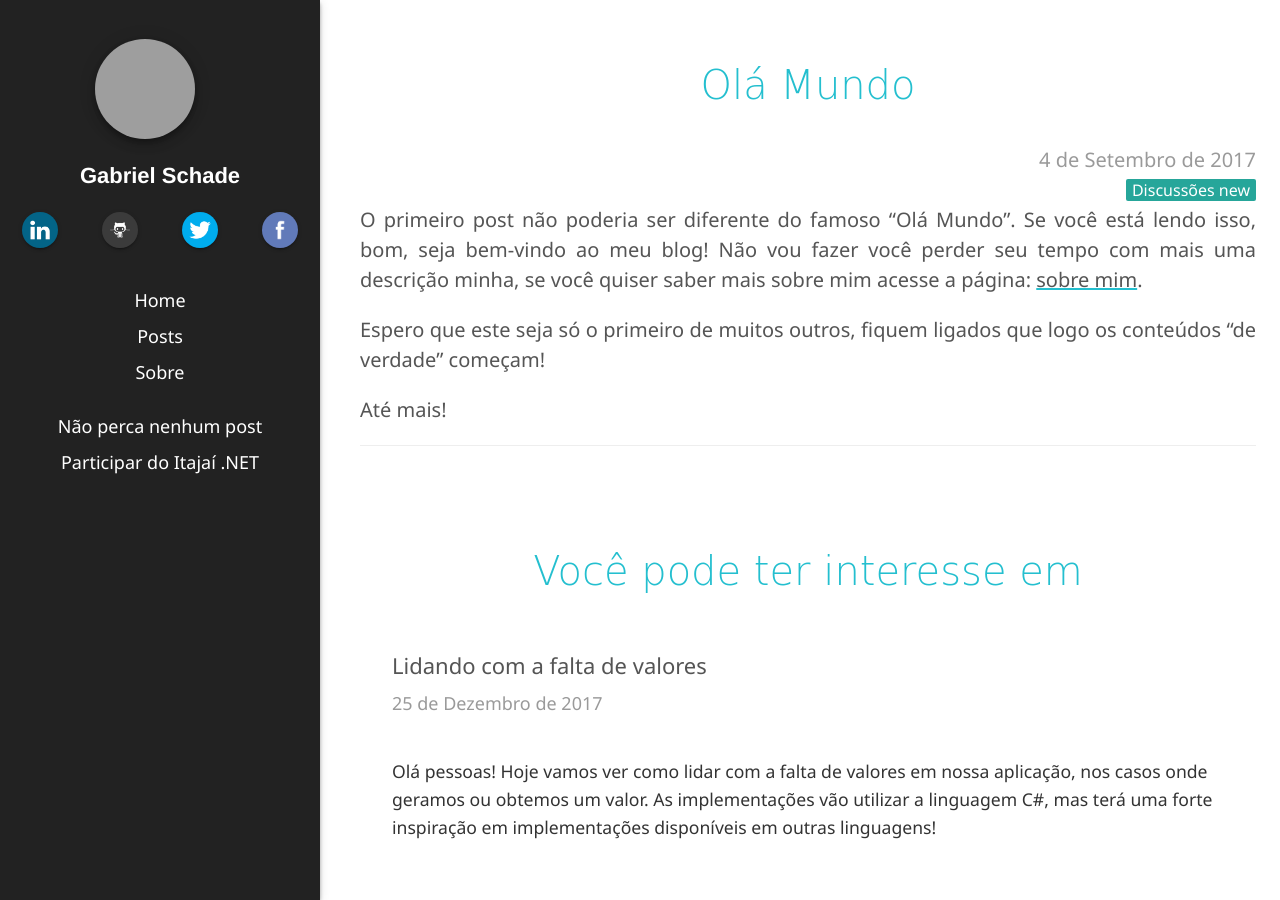
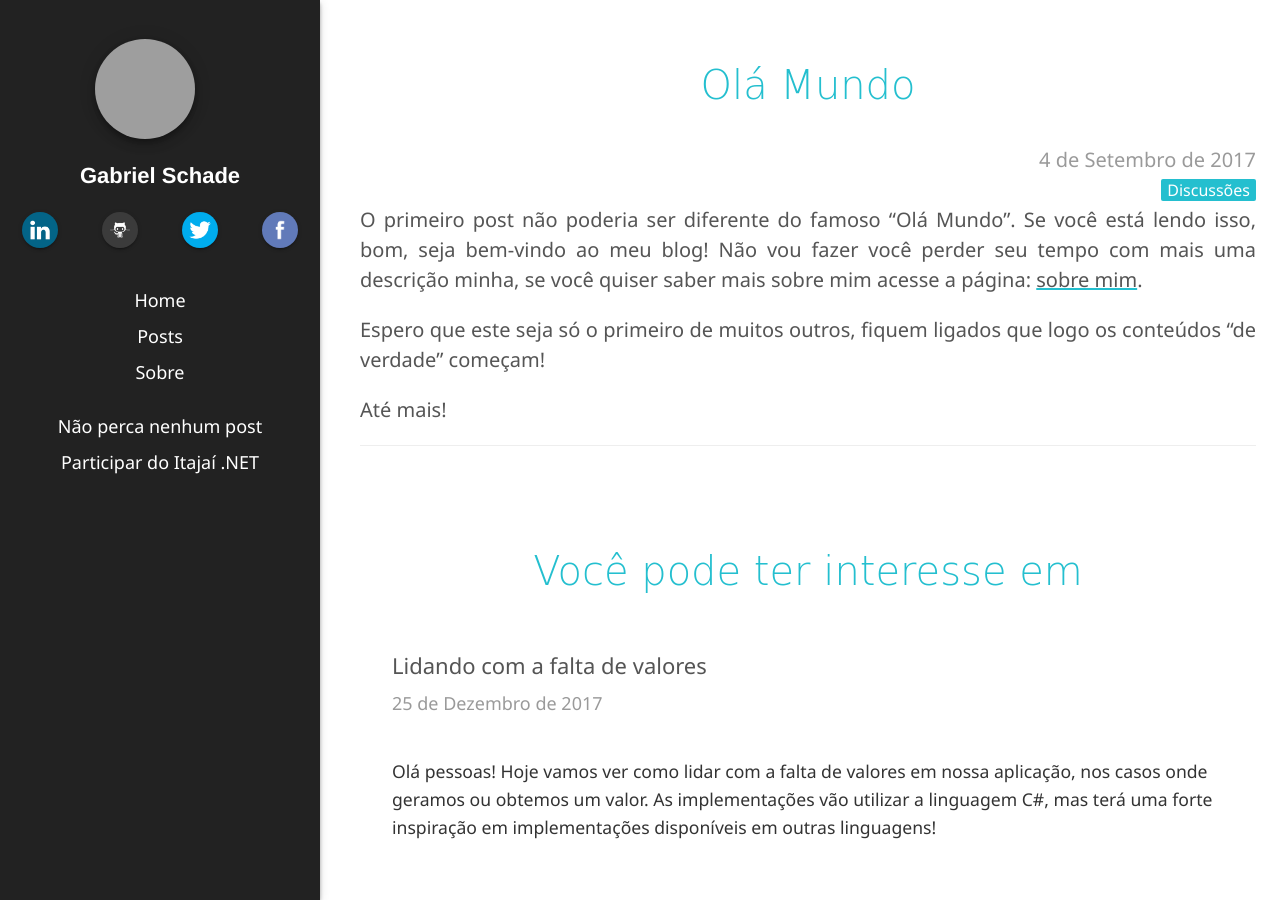
Before and after one commit to gabrielschade/gabrielschade.github.io, a Jekyll site: the page built from _posts/2017-09-04-hello-world.markdown, in a window 1280 px wide and 900 px high. Built offline with Jekyll 4.4.1, drawn with Linux system fonts in a browser that asks for light colours; nearby versions of some CDN libraries; comment, search, counter and statistics services are not loaded; grey boxes are pictures that could not be loaded.

Commit message:
correções da badge

```diff
--- a/_includes/post-tags-images.html
+++ b/_includes/post-tags-images.html
@@ -16,6 +16,11 @@
 {% endfor %}
 
 {% for tag in tags %}
+	{% assign link = tag | replace: "#", "sharp" %}
 	<a href="/posts-categoria/{{link | downcase | replace: "ê", "e" | replace: "õ","o"}}"
-		class="collection-item"><span class="new badge">{{tag}}</span></a>
+		class="collection-item">
+		<span class="post-tag-badge badge" style="font-size: 0.8rem;color: #fff;">
+			{{tag}}
+		</span>
+	</a>
 {% endfor %}
```
